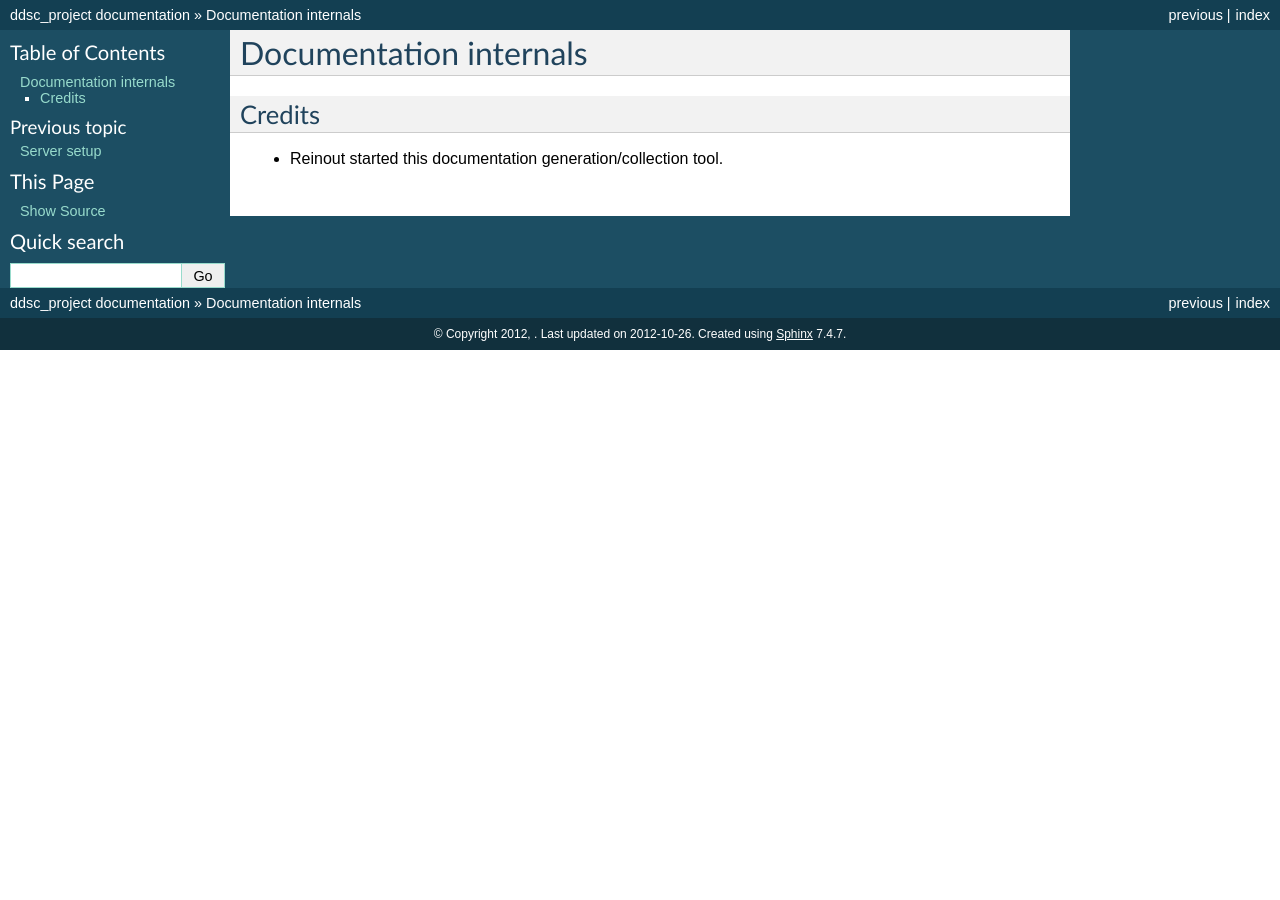
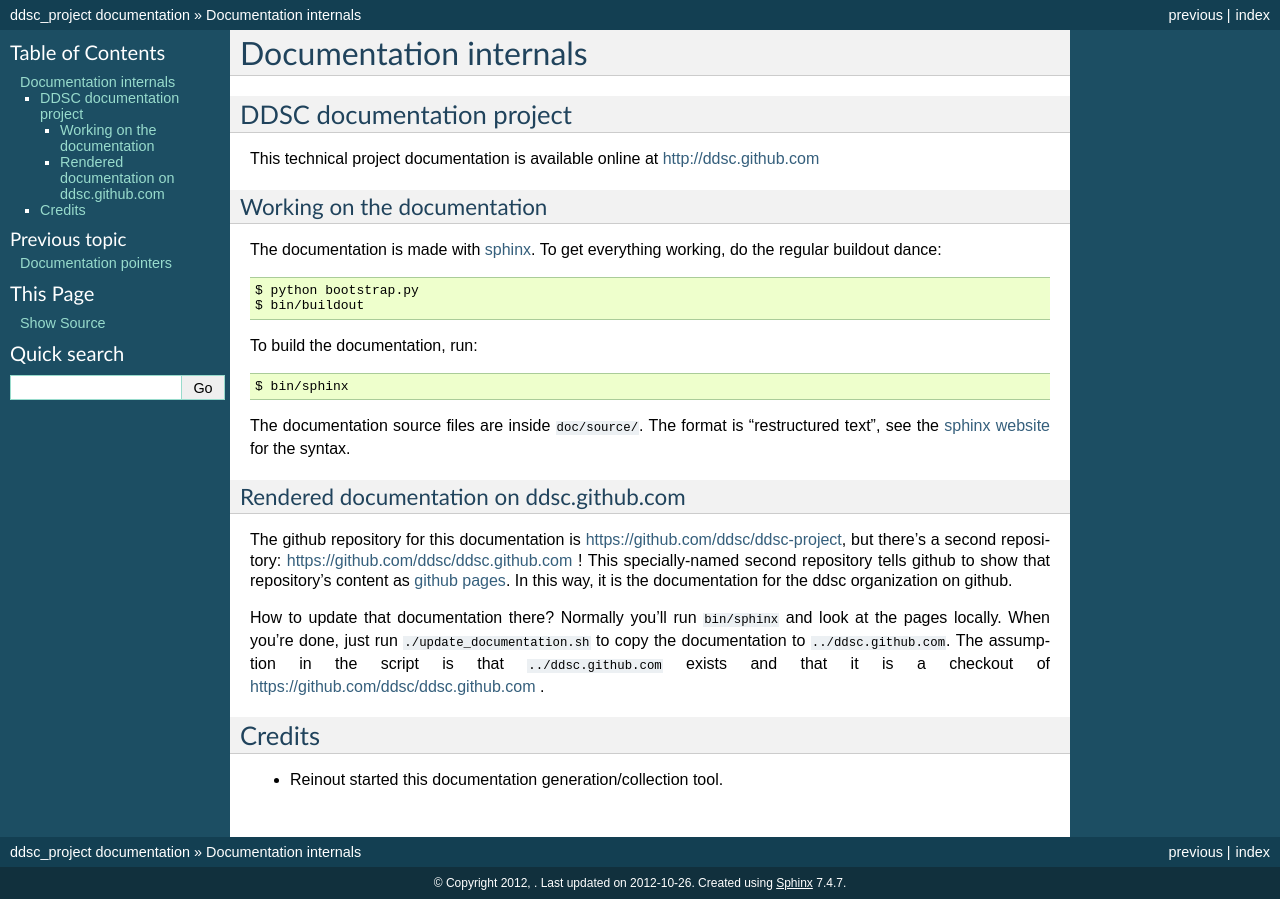
Before and after one commit to ddsc/ddsc-project, a Sphinx documentation site: the page built from doc/source/project.rst, in a window 1280 px wide. Built offline with Sphinx 7.4.7, drawn with Linux system fonts in a browser that asks for light colours.

Commit message:
Reorganized the files a bit and started a separate doc pointers page.

```diff
--- a/README.rst
+++ b/README.rst
@@ -1,10 +1,41 @@
-DDSC (dike data service center) technical project information
-#############################################################
+DDSC documentation project
+==========================
 
-The three most important links:
+This technical project documentation is available online at
+http://ddsc.github.com
 
-- All technical project documentation is at http://ddsc.github.com
 
-- https://github.com/ddsc is where all the code lives.
+Working on the documentation
+----------------------------
 
-- https://sft.fugro.com is where all shared documents live (restricted access only).
+The documentation is made with `sphinx <http://sphinx.pocoo.org/>`_. To get
+everything working, do the regular buildout dance::
+
+    $ python bootstrap.py
+    $ bin/buildout
+
+To build the documentation, run::
+
+    $ bin/sphinx
+
+The documentation source files are inside ``doc/source/``. The format is
+"restructured text", see the `sphinx website <http://sphinx.pocoo.org/>`_ for
+the syntax.
+
+
+Rendered documentation on ddsc.github.com
+-----------------------------------------
+
+The github repository for this documentation is
+https://github.com/ddsc/ddsc-project, but there's a second repository:
+https://github.com/ddsc/ddsc.github.com ! This specially-named second
+repository tells github to show that repository's content as `github pages
+<http://pages.github.com/>`_. In this way, it is the documentation for the
+ddsc organization on github.
+
+How to update that documentation there? Normally you'll run ``bin/sphinx`` and
+look at the pages locally. When you're done, just run
+``./update_documentation.sh`` to copy the documentation to
+``../ddsc.github.com``. The assumption in the script is that
+``../ddsc.github.com`` exists and that it is a checkout of
+https://github.com/ddsc/ddsc.github.com .
--- /dev/null
+++ b/doc/source/documentation.rst
@@ -0,0 +1,19 @@
+Documentation pointers
+======================
+
+This documentation you're now reading (at http://ddsc.github.com/) is the main
+overview of the project. There is more information elsewhere that we haven't
+duplicated. Here's a list of the most handy pointers:
+
+- https://github.com/ddsc/ddsc-project/issues?labels=Requirement
+
+  The full list of (Dutch) high-level requirements from the official list. We
+  can use that to link to and from the actual work that we do (issues or
+  commits) to these requirements. This gives a clear connection between
+  functionality and requirements.
+
+- https://lizard-developer-docs.readthedocs.org contains the most basic
+  documentation for developers.
+
+- https://sft.fugro.com is where all shared documents live (restricted access,
+  project member only). You can find the *offerte* and the original spec here.
--- a/doc/source/index.rst
+++ b/doc/source/index.rst
@@ -1,4 +1,11 @@
-.. include:: ../../README.rst
+DDSC (dike data service center) technical project information
+#############################################################
+
+The two most important links:
+
+- This technical project documentation is at http://ddsc.github.com
+
+- https://github.com/ddsc is where all the code lives.
 
 
 Documentation overview
@@ -9,6 +16,7 @@ Documentation overview
 
    code_organization
    servers
+   documentation
    project
 
 .. include:: ../../CHANGES.rst
--- a/doc/source/project.rst
+++ b/doc/source/project.rst
@@ -1,4 +1,6 @@
 Documentation internals
 #######################
 
+.. include:: ../../README.rst
+
 .. include:: ../../CREDITS.rst
```
Also changed, not shown: doc/source/code_organization.rst (+3 -22 lines).
